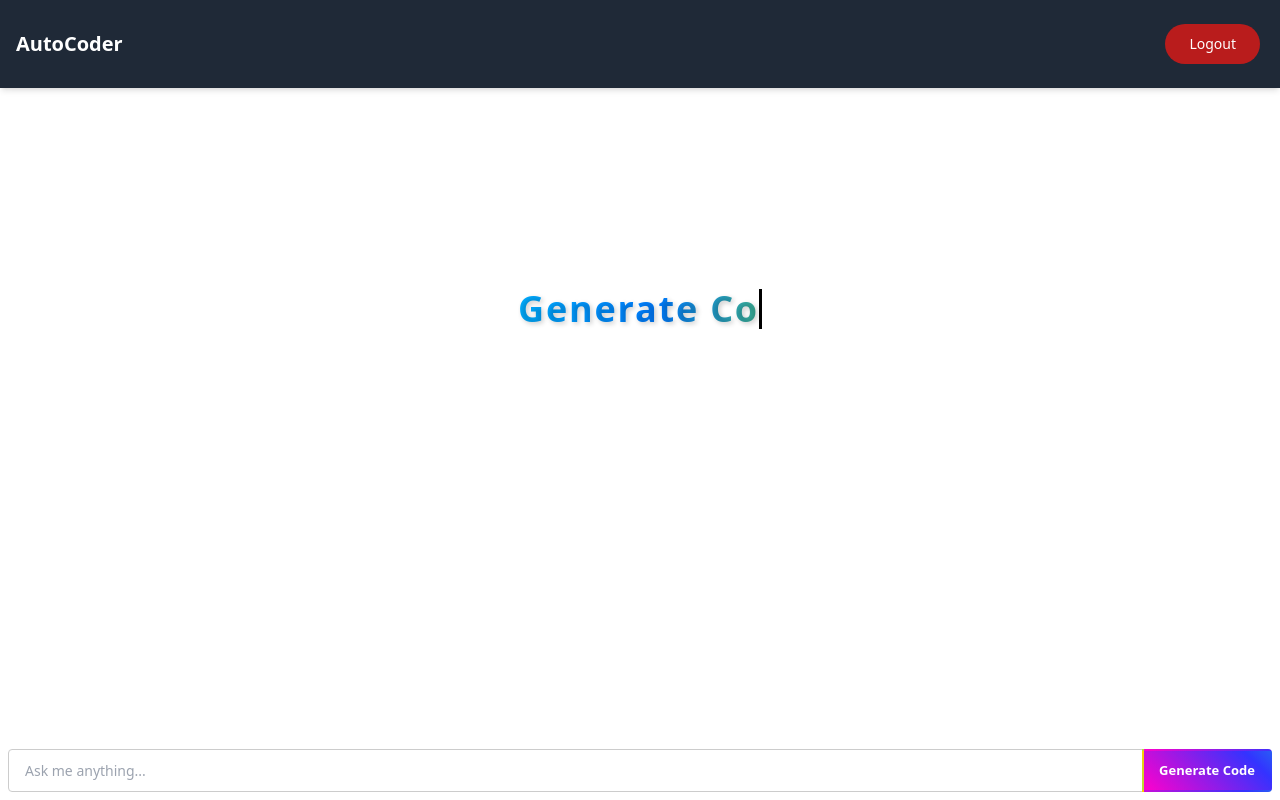
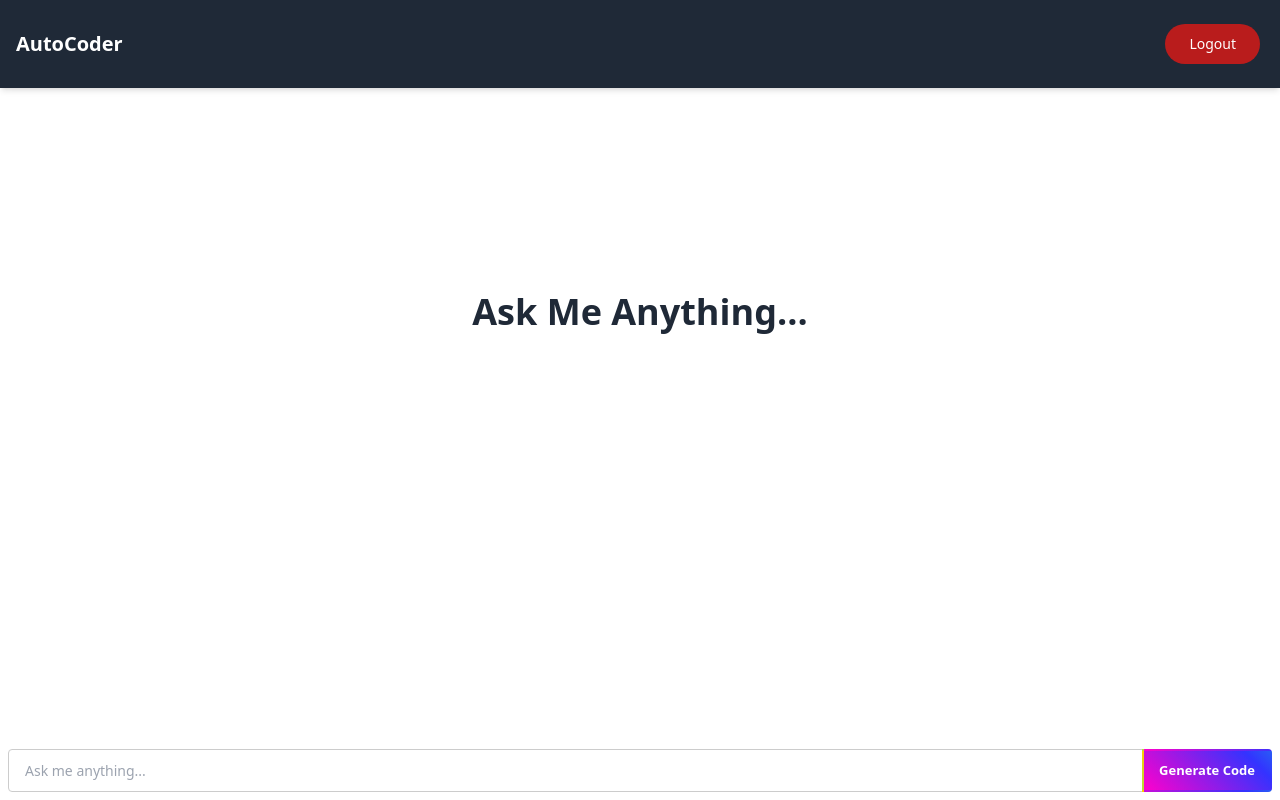
Before and after one commit to Zuber7489/AutoCoder.ai, an Angular app: page / in a window 1280 px wide. Built offline with nearby package versions, Linux system fonts and the light colour scheme.

Commit message:
'update'

```diff
--- a/src/app/app.component.html
+++ b/src/app/app.component.html
@@ -12,13 +12,14 @@
   </nav>
 
   <!-- Main Content -->
-  <div class="pt-20"> <!-- Add padding to avoid content being hidden under the navbar -->
-    <h1 class="text-3xl sm:text-4xl font-bold text-black-600 mb-8 text-center"
-    style="display: flex; justify-content: center; align-items: center; height: 50vh; margin: 0;">
-  <span class="text-gradient animate-gradient">
-    <span id="transitionText" class="typing-effect"></span>
-  </span>
+  <div class="pt-20" > <!-- Add padding to avoid content being hidden under the navbar -->
+
+    <h1
+    class="text-3xl sm:text-4xl font-bold text-black-600 mb-8 text-center"
+    style="display: flex; justify-content: center; align-items: center; height: 50vh; margin: 0; color: #1F2937;" *ngIf="askmeanything">
+    Ask Me Anything...
 </h1>
+
 
 
 
```
